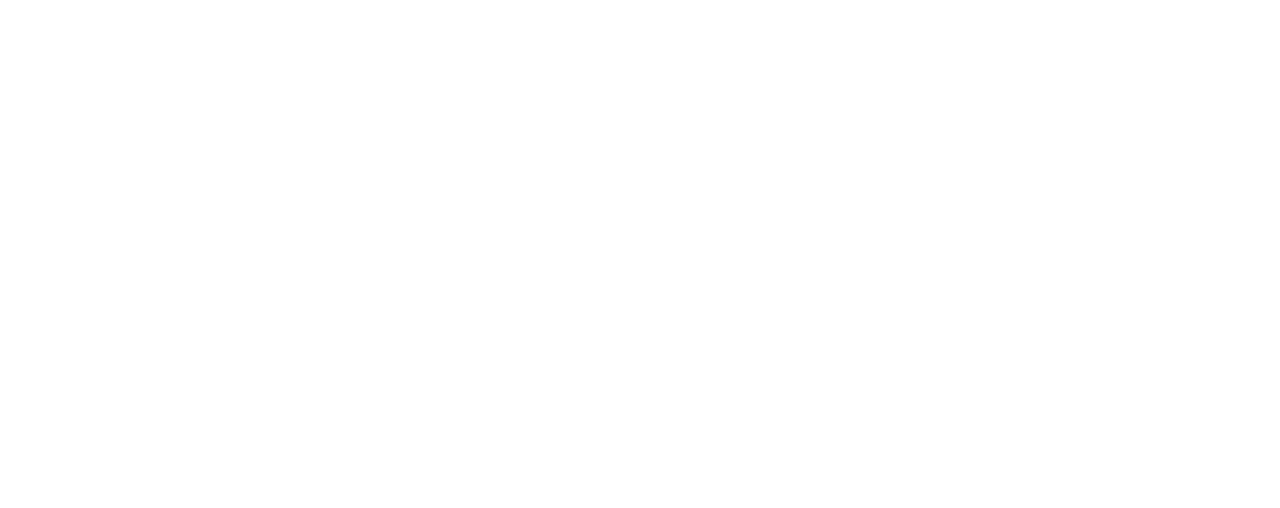
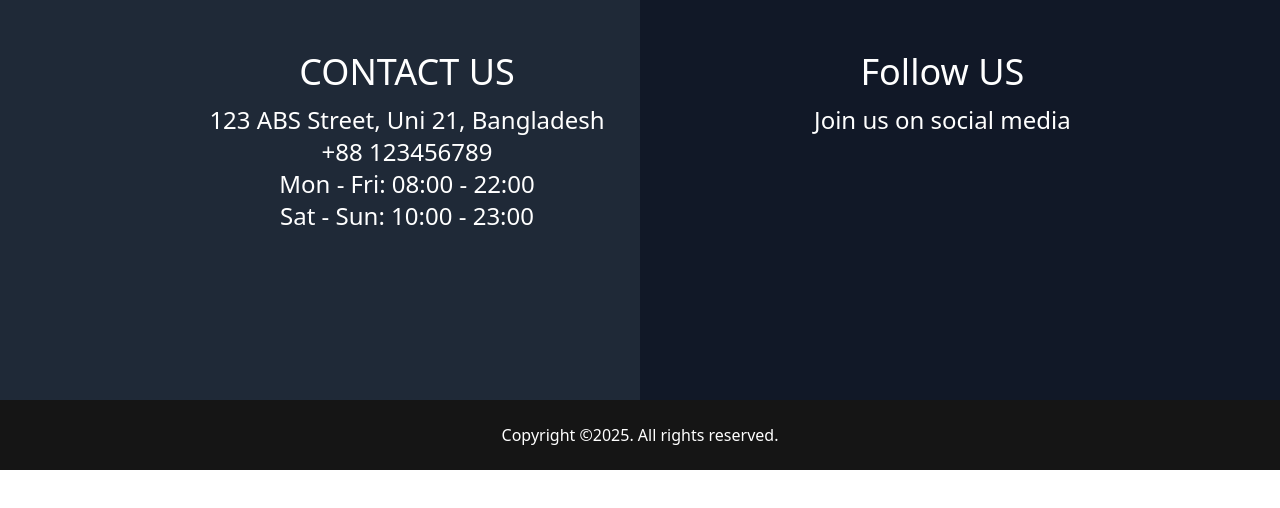
Before and after one commit to mehediScriptDev/Sea_Food_Restaurant, a React (Vite) app: page / in a window 1280 px wide. Shown: the top 508 px of the page. Built offline with nearby package versions, Linux system fonts and the light colour scheme.

Commit message:
footer added

```diff
--- a/src/Components/Common/Header/Footer/Footer.jsx
+++ b/src/Components/Common/Header/Footer/Footer.jsx
@@ -1,11 +1,34 @@
-import React from 'react';
+import React from "react";
 
 const Footer = () => {
-    return (
-        <div>
+  const currentYear = new Date().getFullYear();
+  return (
+    <div className="h-[470px] relative">
+      <div>
+        <div className="flex justify-evenly bg-gradient-to-r text-white from-[#1F2937] from-50% to-[#111827] to-50% h-[400px]">
+            <div className="text-center pt-10">
+                <h1 className="text-4xl py-3">CONTACT US</h1>
+            <p className="text-2xl">123 ABS Street, Uni 21, Bangladesh</p>
+<p className="text-2xl">+88 123456789</p>
+<p className="text-2xl">Mon - Fri: 08:00 - 22:00</p>
+<p className="text-2xl"> Sat - Sun: 10:00 - 23:00</p>
+            </div>
+            <div className="text-center pt-10">
+                <h1 className="text-4xl py-3">Follow US</h1>
+                <p className="text-2xl">Join us on social media</p>
+            </div>
+        </div>
 
-        </div>
-    );
+      </div>
+
+      {/* socket */}
+      <div className="bg-[#151515] h-[70px] flex justify-center items-center">
+        <p className="text-white text-center">
+          Copyright ©{currentYear}. All rights reserved.
+        </p>
+      </div>
+    </div>
+  );
 };
 
 export default Footer;
```
